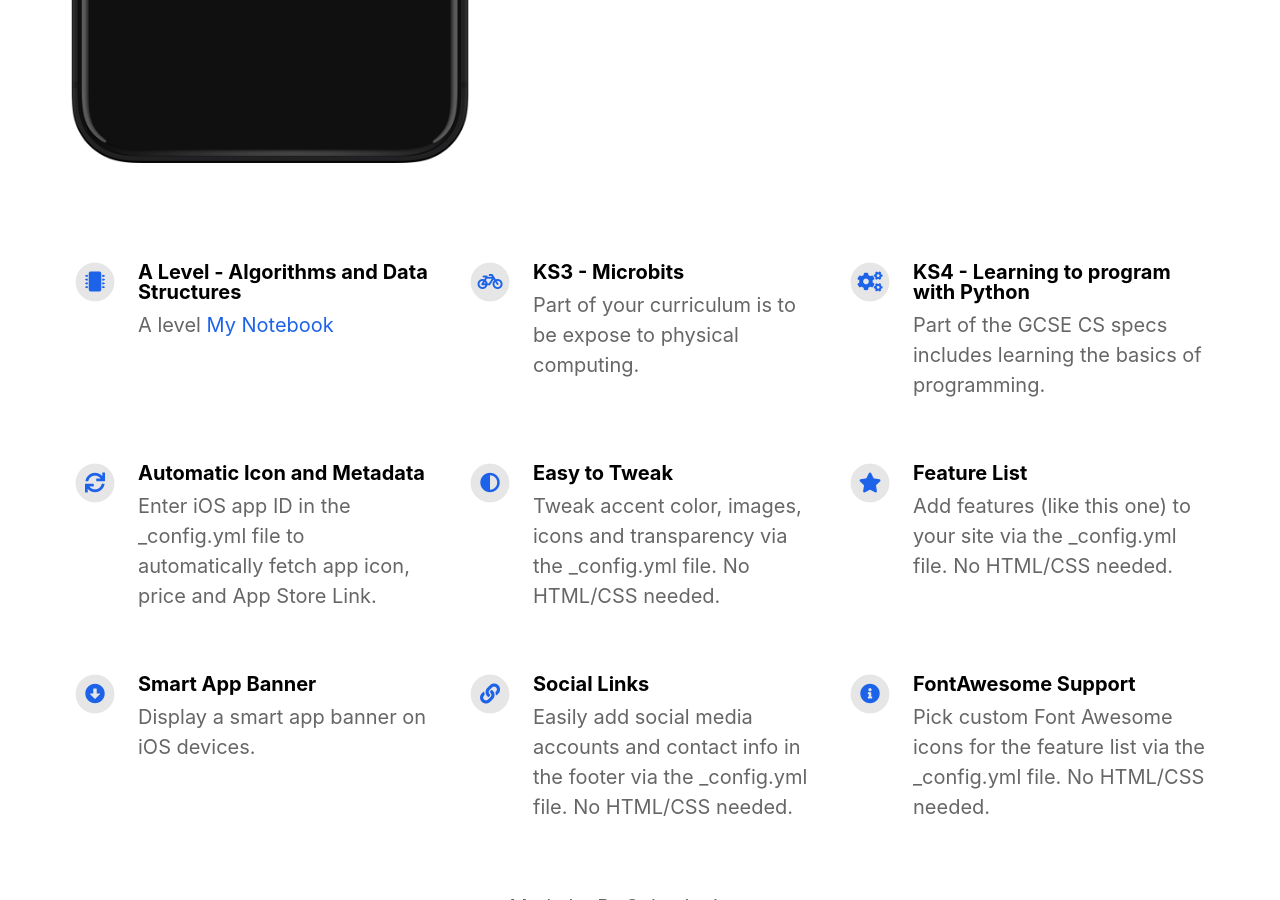
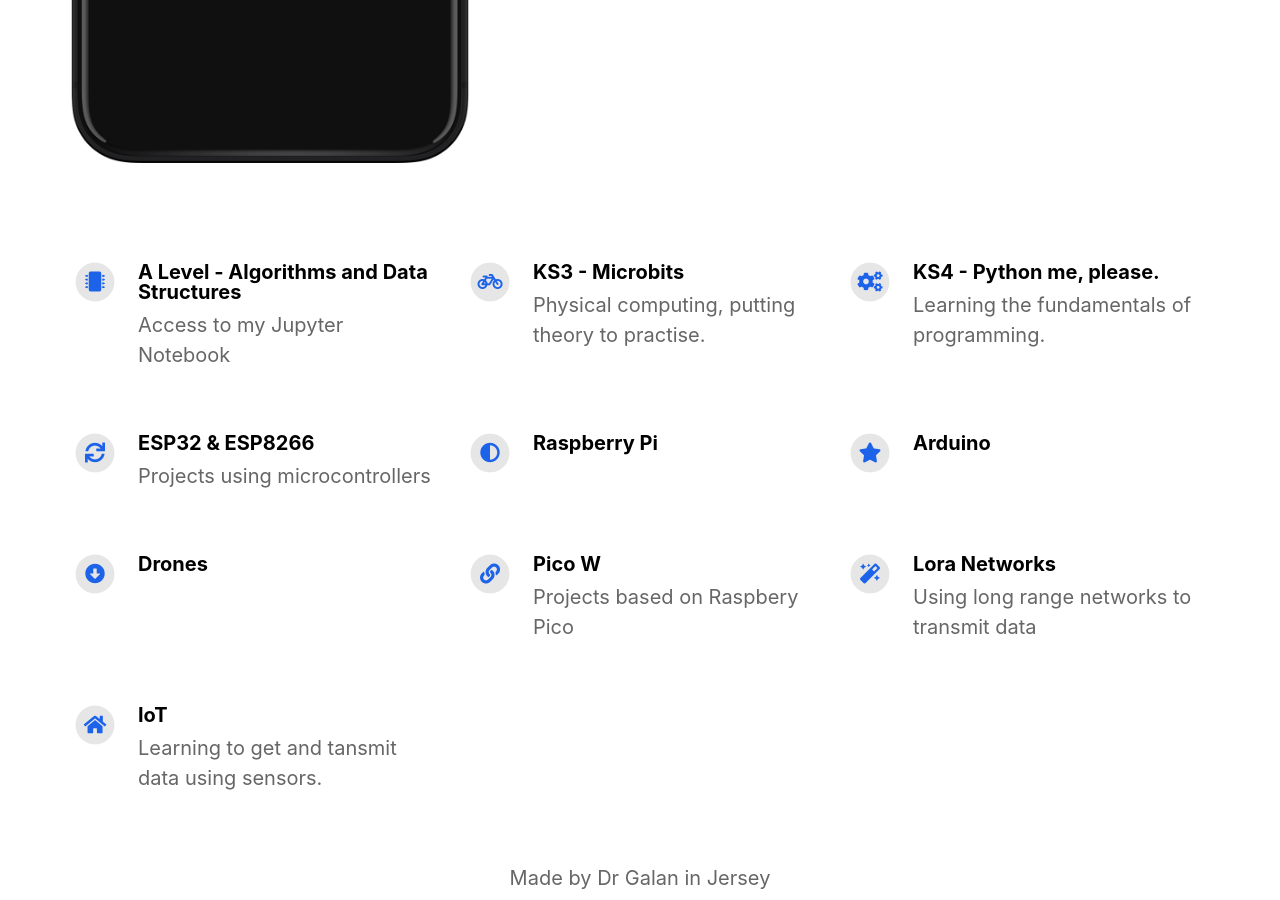
Before and after one commit to jgalan247/CSatVic, a Jekyll site: the page built from index.html, in a window 1280 px wide and 900 px high, scrolled down 822 px. Built offline with Jekyll 4.4.1, drawn with Linux system fonts in a browser that asks for light colours; nearby versions of some CDN libraries.

Commit message:
Update _config.yml
Update features

```diff
--- a/_config.yml
+++ b/_config.yml
@@ -38,44 +38,44 @@
 features                                  :
 
   - title                                 : A Level - Algorithms and Data Structures
-    description                           : A level <A href="#section-1">My Notebook</A>
+    description                           : Access to my Jupyter Notebook
     fontawesome_icon_name                 : microchip
 
   - title                                 : KS3 - Microbits
-    description                           : Part of your curriculum is to be expose to physical computing.
+    description                           : Physical computing, putting theory to practise.
     fontawesome_icon_name                 : bicycle
 
-  - title                                 : KS4 - Learning to program with Python
-    description                           : Part of the GCSE CS specs includes learning the basics of programming.
+  - title                                 : KS4 - Python me, please.
+    description                           : Learning the fundamentals of programming.
     fontawesome_icon_name                 : cogs
 
-  - title                                 : Automatic Icon and Metadata
-    description                           : Enter iOS app ID in the _config.yml file to automatically fetch app icon, price and App Store Link.
+  - title                                 : ESP32 & ESP8266
+    description                           : Projects using microcontrollers
     fontawesome_icon_name                 : sync
 
-  - title                                 : Easy to Tweak
-    description                           : Tweak accent color, images, icons and transparency via the _config.yml file. No HTML/CSS needed.
+  - title                                 : Raspberry Pi
+    description                           :
     fontawesome_icon_name                 : adjust
 
-  - title                                 : Feature List
-    description                           : Add features (like this one) to your site via the _config.yml file. No HTML/CSS needed.
+  - title                                 : Arduino
+    description                           :
     fontawesome_icon_name                 : star
 
-  - title                                 : Smart App Banner
-    description                           : Display a smart app banner on iOS devices.
+  - title                                 : Drones
+    description                           :
     fontawesome_icon_name                 : arrow-alt-circle-down
 
-  - title                                 : Social Links
-    description                           : Easily add social media accounts and contact info in the footer via the _config.yml file. No HTML/CSS needed.
+  - title                                 : Pico W
+    description                           : Projects based on Raspbery Pico
     fontawesome_icon_name                 : link
 
-  - title                                 : FontAwesome Support
-    description                           : Pick custom Font Awesome icons for the feature list via the _config.yml file. No HTML/CSS needed.
-    fontawesome_icon_name                 : info-circle
+  - title                                 : Lora Networks
+    description                           : Using long range networks to transmit data
+    fontawesome_icon_name                 : magic
 
-  - title                                 : # New Feature Title
-    description                           : # New Feature Description
-    fontawesome_icon_name                 : # Enter Font Awesome icon name (e.g. star). Find icons on fontawesome.com/icons.
+  - title                                 : IoT
+    description                           : Learning to get and tansmit data using sensors.
+    fontawesome_icon_name                 : home
 
 
 
```
